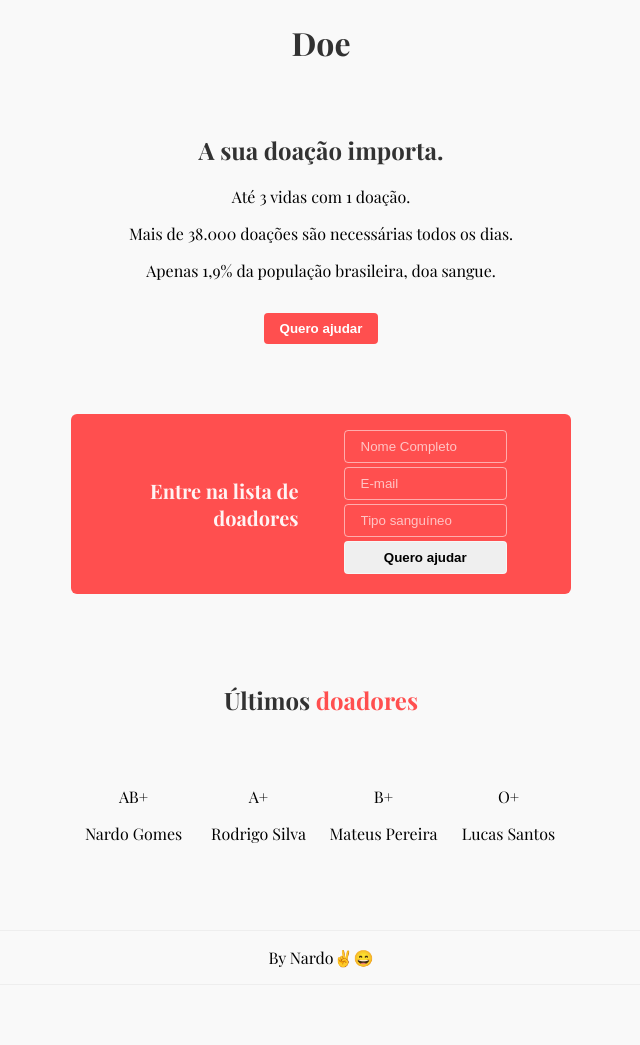
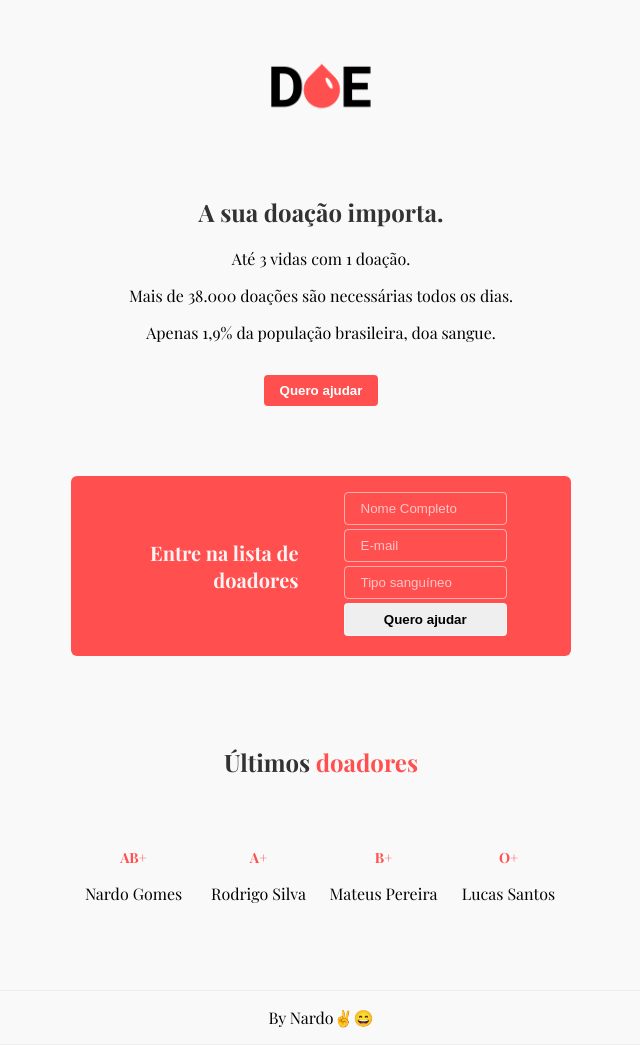
Before and after one commit to Nardogomes/projeto-doe, a plain HTML site: page index.html in a window 1280 px wide. Shown: the whole page, without its empty margins (319-959 px from the left). Before the commit the page ends 985 px from the top, so only its background shows below. Drawn offline with nearby package versions, Linux system fonts and the light colour scheme.

Commit message:
Ajustando layout - Adicionando imagem da logo. - Ajustando estilo dos elementos da tag main.

```diff
--- a/index.html
+++ b/index.html
@@ -9,7 +9,11 @@
 
     <body>
         <header>
-            <h1>Doe</h1>
+            <img
+                class="logo"
+                src="logo.png"
+                alt="Imagem de DOE"
+            >
             <h2>A sua doação importa.</h2>
             <p>Até 3 vidas com 1 doação.</p>
             <p>Mais de 38.000 doações são necessárias todos os dias.</p>
--- a/style.css
+++ b/style.css
@@ -57,6 +57,11 @@ header button {
     font-weight: bold;
 }
 
+.logo {
+    width: 120px;
+    margin: 60px 0;
+}
+
 /* Form */
 section.form {
     display: grid;
@@ -95,6 +100,13 @@ main .donors {
     grid-template-columns: 1fr 1fr 1fr 1fr;
 }
 
+.blood {
+    color: #ff4f4f;
+    font-weight: bold;
+    font-size: 14px;
+}
+
+/* Footer */
 footer {
     margin-top: auto;
     padding: 16px;
```
Also changed, not shown: logo.png (added).
